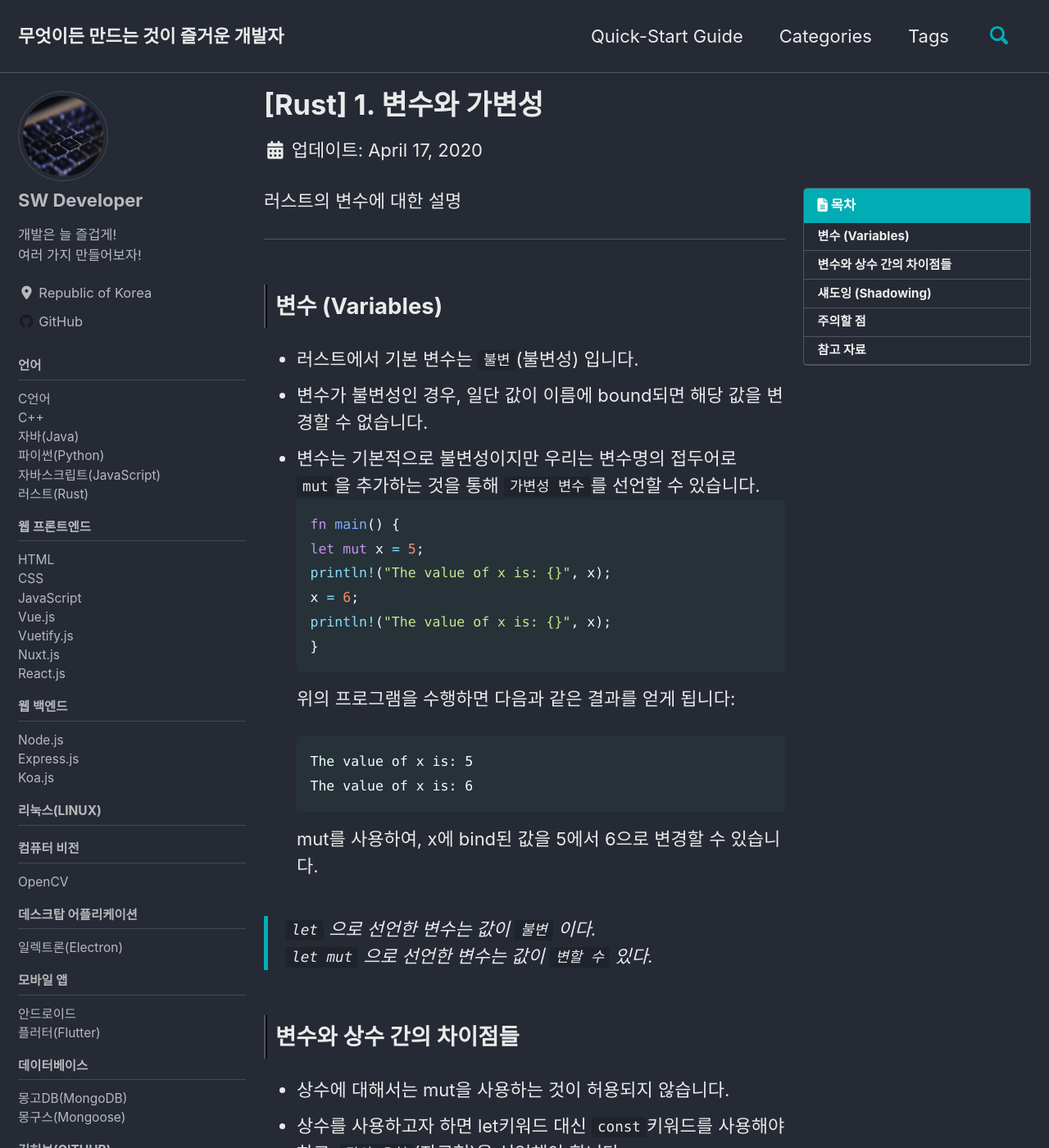
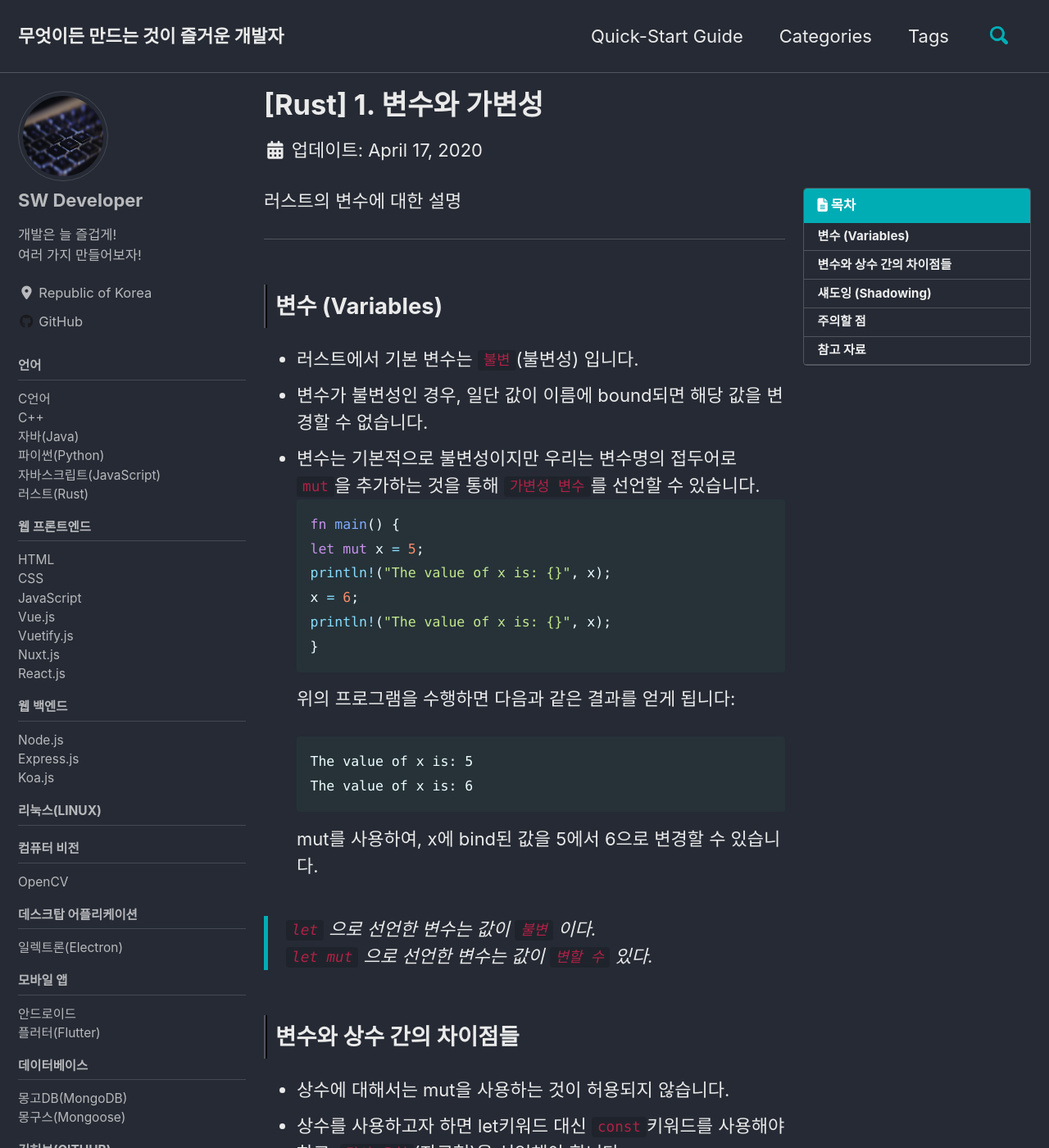
Before and after one commit to hummingengineer/hummingengineer.github.io, a Jekyll site: the page built from _posts/Rust/2020-04-17-Rust-01-Variables-and-Mutability.md, in a window 1280 px wide and 1400 px high. Shown: the whole window at 82% size. Built offline with Jekyll 4.4.1, drawn with Linux system fonts in a browser that asks for light colours; cached includes are drawn as plain includes; nearby versions of some CDN libraries; some of the changed text lies outside the part shown.

Commit message:
Feat: Add .highlighter-rouge with _my_custom.scss

````diff
--- a/_posts/Rust/2020-04-17-Rust-01-Variables-and-Mutability.md
+++ b/_posts/Rust/2020-04-17-Rust-01-Variables-and-Mutability.md
@@ -53,7 +53,8 @@ let a = 2;
 let a = 3;
 ```
 이런식으로 같은 이름의 변수를 여러번 정의하면, 이후 코드에서 a를 참고할때 가장 마지막에 선언된 3을 참조합니다.
-**마지막에 선언한 변수로 앞서 선언된 변수를 가리는것, 이를 `섀도잉`이라고 합니다.**
+> 마지막에 선언한 변수로 앞서 선언된 변수를 가리는 것,
+이를 `섀도잉`이라고 합니다.
 
 ```rust
 fn main() {
@@ -72,16 +73,16 @@ The value of a is: 1
 The value of a is: 2
 The value of a is: 1
 ```
-이처럼 지역 변수로 전역 변수를 섀도잉하여, 똑같은 해당 변수명을 지역변수로 안전하게 사용할수 있도록 해줍니다.
+> 이처럼 지역 변수로 전역 변수를 섀도잉하여,
+똑같은 해당 변수명을 지역변수로 안전하게 사용할수 있도록 해줍니다.
 
-섀도잉을 이용하여, **이름이 같은 변수를 다른 자료형으로 활용할수 있습니다.**
+- 섀도잉을 이용하여, **이름이 같은 변수를 다른 자료형으로 활용할수 있습니다.**
 C에서 다음과 같은 코드가 있다고 칩시다.
 ```c
 int a = 1;
 float a = 1.0;  // Compile Error
 ```
 같은 스코프내에서는 중복정의가 불가능하다면서, 컴파일러가 에러를 뿜습니다.
-
 반면, 러스트에서는 문제가 없습니다.
 ```rust
 let a = 1;
--- a/_sass/minimal-mistakes.scss
+++ b/_sass/minimal-mistakes.scss
@@ -38,3 +38,6 @@
 @import "minimal-mistakes/archive";
 @import "minimal-mistakes/sidebar";
 @import "minimal-mistakes/print";
+
+/* My Custom */
+@import "minimal-mistakes/my_custom";
--- /dev/null
+++ b/_sass/minimal-mistakes/_my_custom.scss
@@ -0,0 +1,5 @@
+/* MY CUSTOM */
+
+.highlighter-rouge {
+  color: #b12146;
+}
````
